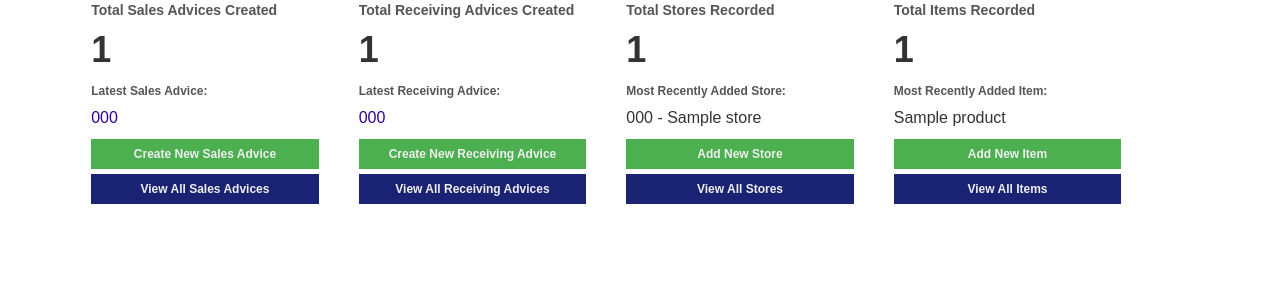
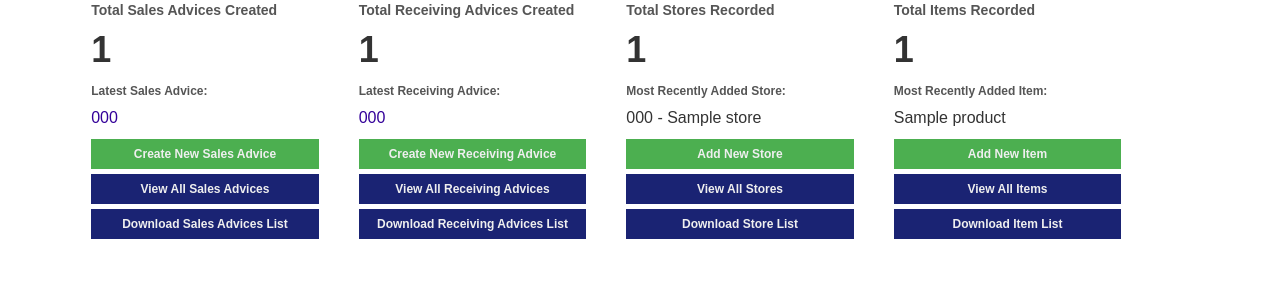
Before and after one commit to Mespeon/Spectrum, a Django app: page //data/dashboard/ in a window 1280 px wide. Shown: the part 321-621 px from the top of the page. Run offline with Django 3.2, Linux system fonts and the light colour scheme; a user stored in the database is signed in; tables that the repository leaves empty hold one stand-in row (values such as "Sample post").

Commit message:
Added PDF generator

```diff
--- a/mainboard/templates/mainboard/dashboard.html
+++ b/mainboard/templates/mainboard/dashboard.html
@@ -26,6 +26,7 @@
 				<ul id="shortcuts">
 					<a href="{% url 'addAdvice' %}"><li class="shortcut-link add">Create New Sales Advice</li></a>
 					<a href="{% url 'salesAdvAll' %}"><li class="shortcut-link">View All Sales Advices</li></a>
+					<a href="{% url 'salesAdvPDF' %}"><li class="shortcut-link">Download Sales Advices List</li></a>
 				</ul>
 			</div>
     </div>
@@ -40,6 +41,8 @@
 				<ul id="shortcuts">
 					<a href="{% url 'addRcvAdvice' %}"><li class="shortcut-link add">Create New Receiving Advice</li></a>
 					<a href="{% url 'rcvAdvAll' %}"><li class="shortcut-link">View All Receiving Advices</li></a>
+					<a href="{% url 'receivingAdvPDF' %}"><li class="shortcut-link">Download Receiving Advices List</li></a>
+
 				</ul>
 			</div>
 		</div>
@@ -54,6 +57,8 @@
 				<ul id="shortcuts">
 					{% if user.is_superuser or user.is_staff %}<a href="{% url 'addStore' %}"><li class="shortcut-link add">Add New Store</li></a>{% endif %}
 					<a href="{% url 'storeAll' %}"><li class="shortcut-link">View All Stores</li></a>
+					<a href="{% url 'storeListPDF' %}"><li class="shortcut-link">Download Store List</li></a>
+
 				</ul>
 			</div>
     </div>
@@ -68,6 +73,8 @@
 				<ul id="shortcuts">
 					{% if user.is_superuser or user.is_staff %}<a href="{% url 'addItem' %}"><li class="shortcut-link add">Add New Item</li></a>{% endif %}
 					<a href="{% url 'itemAll' %}"><li class="shortcut-link">View All Items</li></a>
+					<a href="{% url 'itemListPDF' %}"><li class="shortcut-link">Download Item List</li></a>
+
 				</ul>
 			</div>
     </div>
--- a/mainboard/templates/mainboard/stores.html
+++ b/mainboard/templates/mainboard/stores.html
@@ -49,7 +49,8 @@
 
 	{% if store_list %}
 		<ul>
-		{% for scode in store_list %}<li><a href="/mainboard/{{ scode.store_code}}">{{ scode.store_name }}</a></li>
+		{% for scode in store_list %}
+			<li><a href="/mainboard/{{ scode.store_code}}">{{ scode.store_name }}</a></li>
 		{% endfor %}
 		</ul>
 	{%else %}
--- a/mainboard/urls.py
+++ b/mainboard/urls.py
@@ -1,6 +1,10 @@
 from django.urls import path
 from django.contrib.auth import views as auth_views
 from . import views
+from .views import salesadvicePDF
+from .views import receivingadvicePDF
+from .views import storesPDF
+from .views import itemsPDF
 
 urlpatterns = [
 	#GENERAL URLS
@@ -37,4 +41,9 @@ urlpatterns = [
 	path(r'inventory/receivingadvice/<receiptNumber>/edit', views.editRcvAdv, name='editRcvAdvice'),
 	path(r'inventory/receivingadvice/<receiptNumber>/approve', views.approveRcvAdv, name='approveAdvice'),
 	path(r'inventory/receivingadvice/<receiptNumber>/cancel', views.cancelRcvAdv, name='cancelAdvice'),
+	#PDF GENERATOR
+	path(r'salesadvice/pdf/', views.salesadvicePDF, name='salesAdvPDF'),
+	path(r'receivingadvice/pdf/', views.receivingadvicePDF, name='receivingAdvPDF'),
+	path(r'stores/pdf/', views.storesPDF, name='storeListPDF'),
+	path(r'items/pdf/', views.itemsPDF, name='itemListPDF'),
 ]
--- a/mainboard/views.py
+++ b/mainboard/views.py
@@ -9,7 +9,7 @@ from django.contrib.auth.models import *
 from django.contrib.auth.decorators import login_required
 from django.forms import ModelForm
 from django.contrib import messages
-from django.views.generic import CreateView, UpdateView, DeleteView, ListView
+from django.views.generic import CreateView, UpdateView, DeleteView, ListView, View
 from decimal import *
 from math import *
 
@@ -18,6 +18,9 @@ import pytz
 
 from .models import *
 from .forms import *
+
+from django.template.loader import get_template
+from .utils import render_to_pdf
 
 def index(request):
 	if request.user.is_authenticated:
@@ -806,3 +809,111 @@ def store(request):
 	}
 	return render(request, 'mainboard/stores.html', context)
 """
+@login_required(login_url='/accounts/login/')
+def salesadvicePDF(request, *args, **kwargs):
+	template = get_template('pdf/salesAdvice.html')
+	section_header = 'Sales Advices'
+	try:
+		success = request.session.get('advice_success_message')
+	except KeyError:
+		success = 'No new advices added'
+
+	all_advices = SalesAdvice.objects.filter().order_by('-invoiceDate')
+
+	context = {
+		'section_header': section_header,
+		'salesadv_view_all': all_advices,
+		'success': success
+	}
+
+	try:
+		del request.session['advice_success_message']
+	except KeyError:
+		pass
+
+	pdf = render_to_pdf('pdf/salesAdvice.html', context)
+	if pdf:
+		response = HttpResponse(pdf, content_type='application/pdf')
+		filename = 'Spectrum - Sales Advice List.pdf'
+		content = "attachment; filename='%s'" %(filename)
+		response['Content-Disposition'] = content
+		return response
+	return HttpResponse('An error occured')
+
+
+@login_required(login_url='/accounts/login/')
+def receivingadvicePDF(request, *args, **kwargs):
+	template = get_template('pdf/receivingAdvice.html')
+	section_header = 'Receiving Advices'
+	all_advices = ReceivingAdvice.objects.filter().order_by('-receiptDate')
+	try:
+		success = request.session.get('advice_success_message')
+	except KeyError:
+		pass
+
+	context = {
+		'rcvAdv_view_all': all_advices,
+		'section_header': section_header,
+		'success': success,
+	}
+
+	try:
+		del request.session['advice_success_message']
+	except KeyError:
+		pass
+
+	pdf = render_to_pdf('pdf/receivingAdvice.html', context)
+	if pdf:
+		response = HttpResponse(pdf, content_type='application/pdf')
+		filename = 'Spectrum - Receiving Advice List.pdf'
+		content = "attachment; filename='%s'" %(filename)
+		response['Content-Disposition'] = content
+		return response
+	return HttpResponse('An error occured')
+
+@login_required(login_url='/accounts/login/')
+def storesPDF(request, *args, **kwargs):
+	template = get_template('pdf/storeList.html')
+	section_header = 'Stores'
+	try:
+		success = request.session.get('store_success_message')
+	except KeyError:
+		success = 'No new stores added'
+
+	all_stores = Store.objects.filter().order_by('-id')
+	context = {
+		'section_header': section_header,
+		'store_view_all': all_stores,
+		'success': success
+	}
+
+	try:
+		del request.session['store_success_message']
+	except KeyError:
+		pass
+
+	pdf = render_to_pdf('pdf/storeList.html', context)
+	if pdf:
+		response = HttpResponse(pdf, content_type='application/pdf')
+		filename = 'Spectrum - Store List.pdf'
+		content = "attachment; filename='%s'" %(filename)
+		response['Content-Disposition'] = content
+		return response
+	return HttpResponse('An error occured')
+
+@login_required(login_url='/accounts/login/')
+def itemsPDF(request, *args, **kwargs):
+	section_header = 'Items'
+	all_items = Product.objects.all()
+	context = {
+		'section_header': section_header,
+		'item_view_all': all_items
+	}
+	pdf = render_to_pdf('pdf/itemList.html', context)
+	if pdf:
+		response = HttpResponse(pdf, content_type='application/pdf')
+		filename = 'Spectrum - Item List.pdf'
+		content = "attachment; filename='%s'" %(filename)
+		response['Content-Disposition'] = content
+		return response
+	return HttpResponse('An error occured')
```
